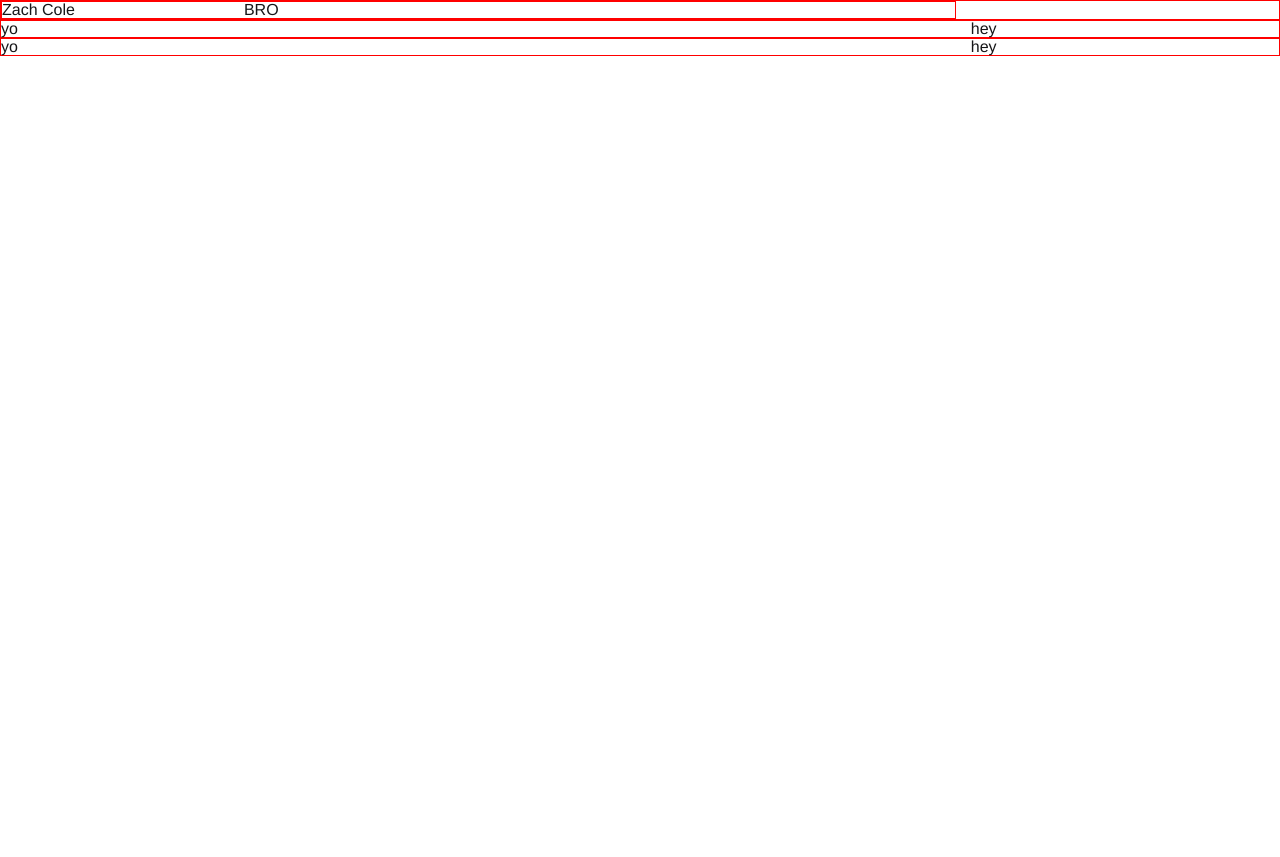
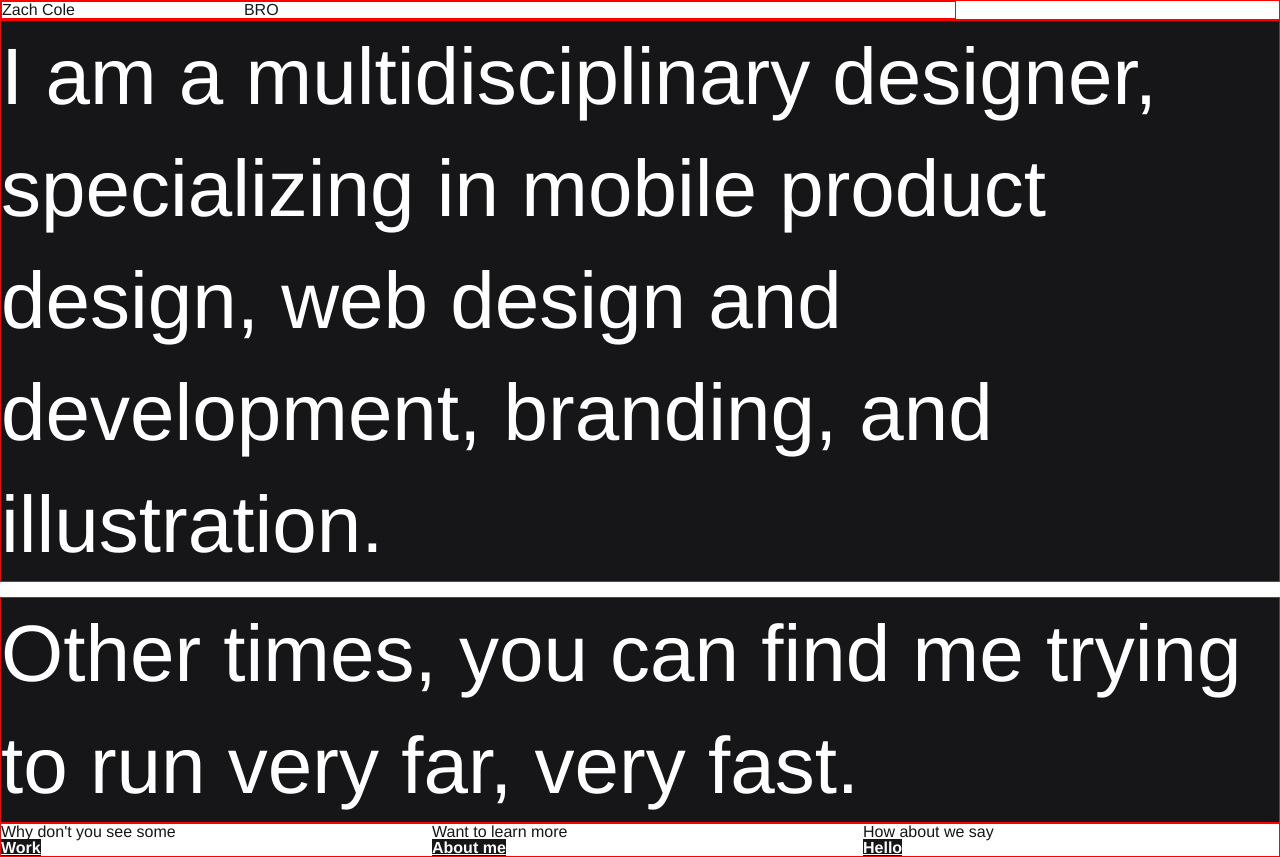
Before and after one commit to Tekcoder/Grid-based-project, a plain HTML site: page index.html in a window 1280 px wide. Before the commit the page ends 800 px from the top, so only its background shows below. Drawn offline with Linux system fonts and the light colour scheme.

Commit message:
added styling to the main content

```diff
--- a/index.css
+++ b/index.css
@@ -14,6 +14,21 @@ body {
   font-family: 'ObjectSans', Object Sans, Helvetica, sans-serif;
   font-weight: 300;
   color: #161618;
+}
+
+p.x-large {
+  font-size: 5rem;
+  line-height: 1.4;
+}
+
+.heavy {
+  font-family: 'ObjectSans-Heavy', Helvetica, sans-serif;
+  font-weight: 800;
+}
+
+.type-white {
+  background-color: #161618;
+  color: white;
 }
 
 .container-fluid {
--- a/index.html
+++ b/index.html
@@ -26,22 +26,32 @@
     </div>
     <div class="container-fluid">
         <div class="row">
-            <div class="col-lg-9 col-md-3 col-sm-12">
-                yo
+            <div class="col-lg-12 col-md-3 col-sm-12">
+                <p class="x-large type-white">I am a multidisciplinary designer, specializing in mobile product design, web design and development, branding, and illustration.</p>
             </div>
-            <div class="col-lg-3 col-md-9 col-sm-12">
-                hey
-            </div>
+        </div>
+        <div class="container-fluid">
+          <div class="row">
+            <div class="col-lg-12 col-md-9 col-sm-12">
+              <p class="x-large type-white">Other times, you can find me trying to run very far, very fast.</p>
+          </div>
+          </div>
         </div>
     </div>
     <div class="container-fluid">
       <div class="row">
-          <div class="col-lg-9 col-md-3 col-sm-12">
-              yo
+          <div class="col-lg-4 col-md-3 col-sm-12">
+              <p>Why don't you see some</p>
+              <p><a href="#" class="heavy type-white">Work</a></p>
           </div>
-          <div class="col-lg-3 col-md-9 col-sm-12">
-              hey
+          <div class="col-lg-4 col-md-9 col-sm-12">
+            <p>Want to learn more</p>
+            <p><a href="#" class="heavy type-white">About me</a></p>
           </div>
+          <div class="col-lg-4 col-md-9 col-sm-12">
+            <p>How about we say</p>
+              <p><a href="#" class="heavy type-white">Hello</a></p>
+        </div>
       </div>
   </div>
 </body>
```
